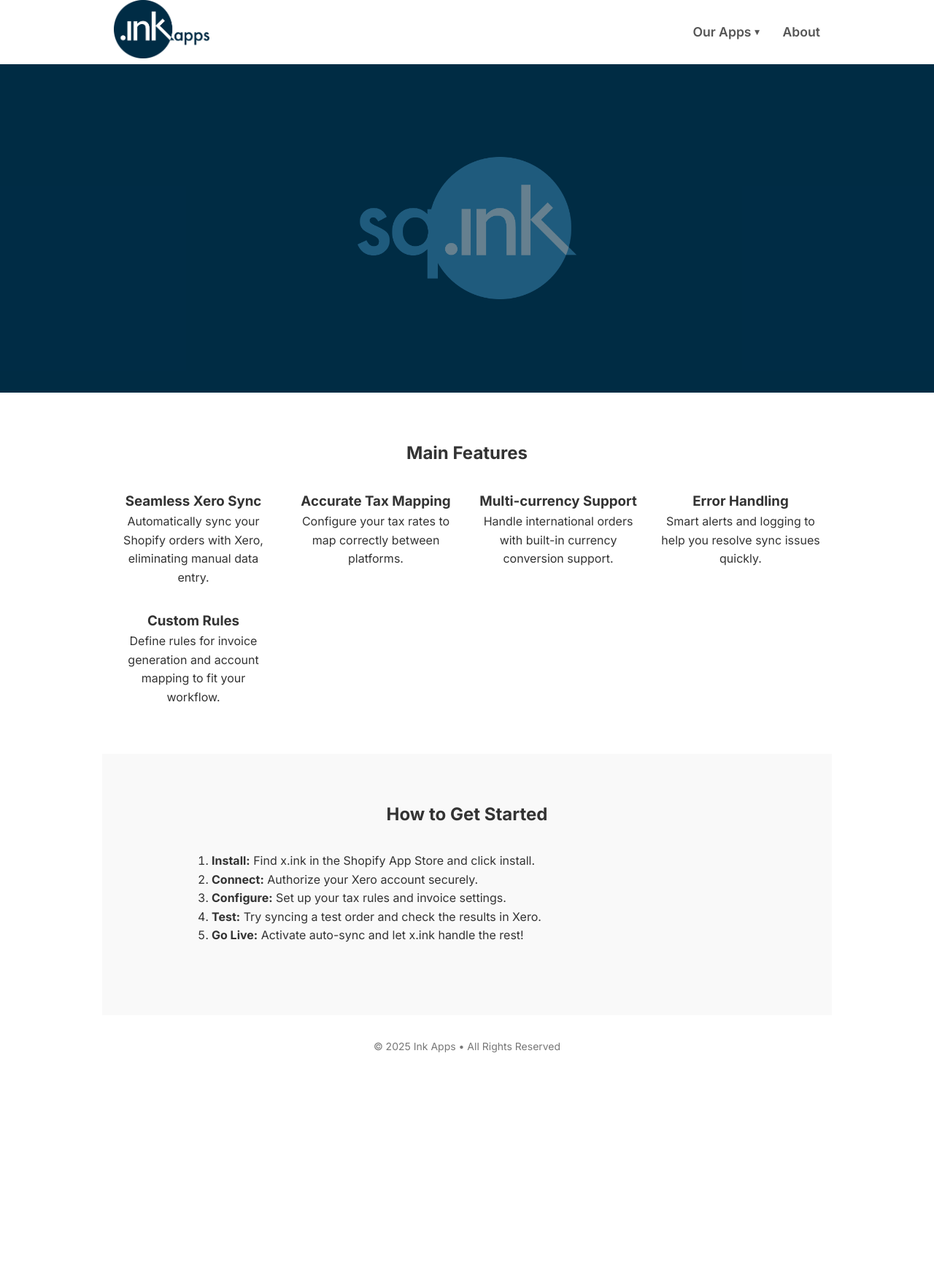
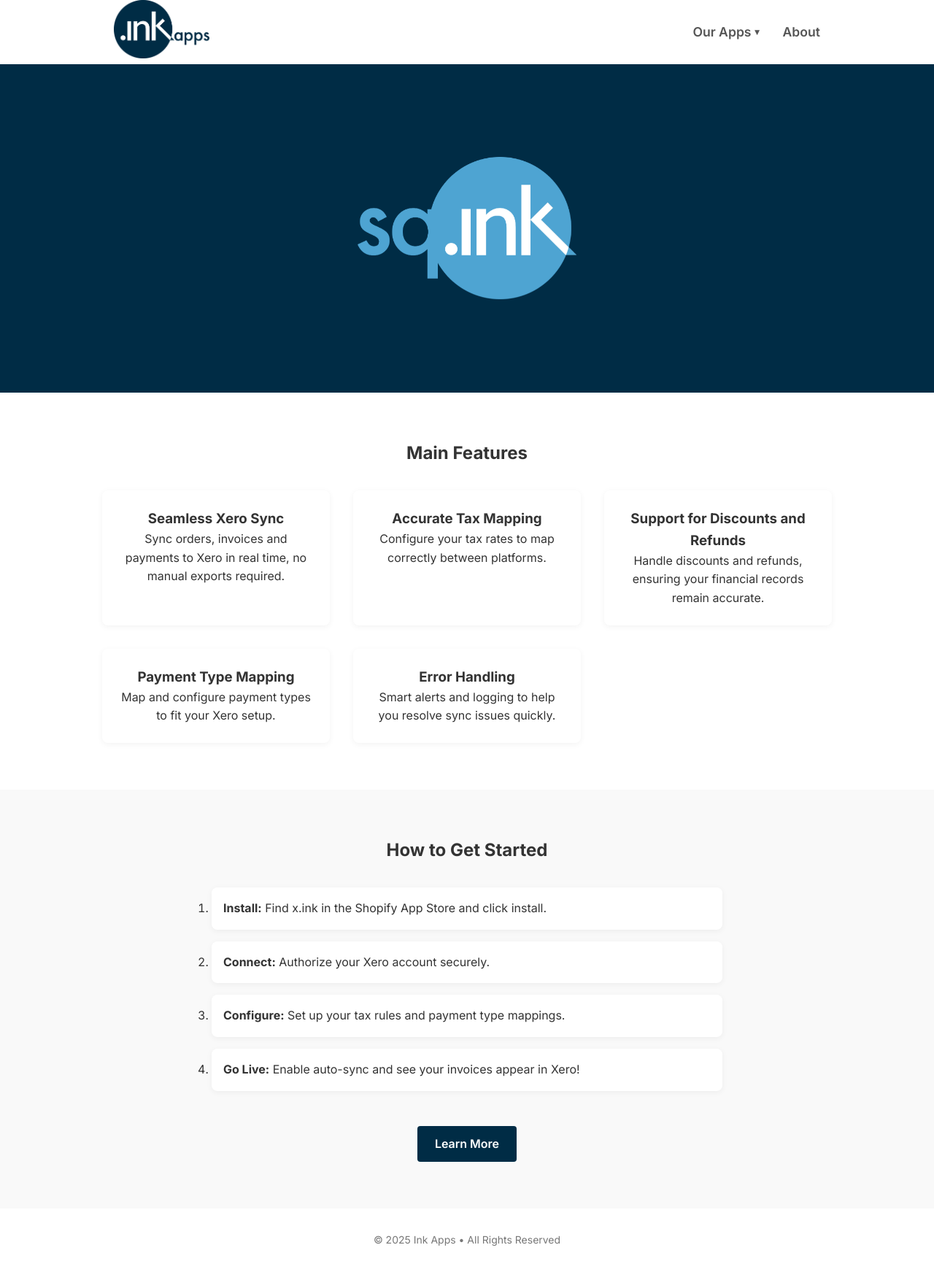
Before and after one commit to ink-apps/ink-apps.github.io, a Jekyll site: the page built from xink/index.html, in a window 1280 px wide. Shown: the whole page at 73% size. Built offline with Jekyll 4.4.1, drawn with Linux system fonts in a browser that asks for light colours; before the commit the page ends 1477 px from its top, so only the background shows below that.

Commit message:
Finalise layout of the xink project page.

```diff
--- a/_layouts/default.html
+++ b/_layouts/default.html
@@ -23,9 +23,9 @@
     </head>
     <body>
         <header class="container" data-aos="fade-down">
-            <div class="logo">
+            <a class="logo" href="/">
                 <img src="/images/logo.png" alt="Ink Apps Logo" />
-            </div>
+            </a>
             <nav>
                 <ul>
                     <li class="dropdown">
--- a/styles/styles.css
+++ b/styles/styles.css
@@ -277,3 +277,90 @@
     font-size: 0.875rem;
     color: #777;
 }
+
+.xink-hero {
+    min-height: 50vh;
+    background: var(--brand-color);
+    display: flex;
+    align-items: center;
+    justify-content: center;
+}
+
+.xink-hero img {
+    max-width: 300px;
+    height: auto;
+    transform: translateY(20px);
+    opacity: 0;
+    animation: fadeInUp 0.8s ease forwards;
+}
+
+.features {
+    padding: 4rem 1rem;
+    text-align: center;
+}
+
+.features-grid {
+    display: grid;
+    grid-template-columns: repeat(auto-fit, minmax(280px, 1fr));
+    gap: 2rem;
+    margin-top: 2rem;
+    max-width: 1000px;
+    margin-left: auto;
+    margin-right: auto;
+}
+
+/* Add a media query to ensure max 3 columns */
+@media (min-width: 1200px) {
+    .features-grid {
+        grid-template-columns: repeat(3, 1fr);
+    }
+}
+
+.feature-card {
+    padding: 1.5rem;
+    background: #fff;
+    border-radius: 8px;
+    box-shadow: 0 2px 8px rgba(0, 0, 0, 0.05);
+    transition: transform 0.3s ease;
+}
+
+.feature-card:hover {
+    transform: translateY(-5px);
+}
+
+.getting-started {
+    padding: 4rem 1rem;
+    background: #f9f9f9;
+    text-align: center;
+}
+
+.getting-started ol {
+    max-width: 700px;
+    margin: 2rem auto;
+    text-align: left;
+}
+
+.getting-started li {
+    margin-bottom: 1rem;
+    padding: 1rem;
+    background: #fff;
+    border-radius: 8px;
+    box-shadow: 0 2px 8px rgba(0, 0, 0, 0.05);
+}
+
+/* Animation Keyframes */
+@keyframes fadeInUp {
+    from {
+        transform: translateY(20px);
+        opacity: 0;
+    }
+    to {
+        transform: translateY(0);
+        opacity: 1;
+    }
+}
+
+.getting-started .cta-button {
+    margin-top: 3rem;
+    text-align: center;
+}
--- a/xink/index.html
+++ b/xink/index.html
@@ -3,90 +3,65 @@
 layout: default
 ---
 
-<section
-    class="hero"
-    style="
-        min-height: 50vh;
-        background: #002c45;
-        display: flex;
-        align-items: center;
-        justify-content: center;
-    "
->
-    <img
-        src="/images/xink-logo.png"
-        alt="x.ink Logo"
-        style="max-width: 300px; height: auto"
-    />
+<section class="xink-hero">
+    <img src="/images/xink-logo.png" alt="x.ink Logo" data-aos="fade-up" />
 </section>
 
-<section class="container" style="padding: 4rem 1rem; text-align: center">
-    <h2>Main Features</h2>
-    <div
-        style="
-            display: grid;
-            grid-template-columns: repeat(auto-fit, minmax(200px, 1fr));
-            gap: 2rem;
-            margin-top: 2rem;
-        "
-    >
-        <div>
+<section class="features">
+    <h2 data-aos="fade-down">Main Features</h2>
+    <div class="features-grid">
+        <div class="feature-card" data-aos="fade-up" data-aos-delay="100">
             <h3>Seamless Xero Sync</h3>
             <p>
-                Automatically sync your Shopify orders with Xero, eliminating
-                manual data entry.
+                Sync orders, invoices and payments to Xero in real time, no
+                manual exports required.
             </p>
         </div>
-        <div>
+        <div class="feature-card" data-aos="fade-up" data-aos-delay="200">
             <h3>Accurate Tax Mapping</h3>
             <p>Configure your tax rates to map correctly between platforms.</p>
         </div>
-        <div>
-            <h3>Multi-currency Support</h3>
+        <div class="feature-card" data-aos="fade-up" data-aos-delay="300">
+            <h3>Support for Discounts and Refunds</h3>
             <p>
-                Handle international orders with built-in currency conversion
-                support.
+                Handle discounts and refunds, ensuring your financial records
+                remain accurate.
             </p>
         </div>
-        <div>
+        <div class="feature-card" data-aos="fade-up" data-aos-delay="500">
+            <h3>Payment Type Mapping</h3>
+            <p>Map and configure payment types to fit your Xero setup.</p>
+        </div>
+        <div class="feature-card" data-aos="fade-up" data-aos-delay="400">
             <h3>Error Handling</h3>
             <p>
                 Smart alerts and logging to help you resolve sync issues
                 quickly.
             </p>
         </div>
-        <div>
-            <h3>Custom Rules</h3>
-            <p>
-                Define rules for invoice generation and account mapping to fit
-                your workflow.
-            </p>
-        </div>
     </div>
 </section>
 
-<section
-    class="container"
-    style="padding: 4rem 1rem; background: #f9f9f9; text-align: center"
->
-    <h2>How to Get Started</h2>
-    <ol style="max-width: 700px; margin: 2rem auto; text-align: left">
-        <li>
+<section class="getting-started">
+    <h2 data-aos="fade-down">How to Get Started</h2>
+    <ol>
+        <li data-aos="fade-left" data-aos-delay="100">
             <strong>Install:</strong> Find x.ink in the Shopify App Store and
             click install.
         </li>
-        <li><strong>Connect:</strong> Authorize your Xero account securely.</li>
-        <li>
-            <strong>Configure:</strong> Set up your tax rules and invoice
-            settings.
+        <li data-aos="fade-left" data-aos-delay="200">
+            <strong>Connect:</strong> Authorize your Xero account securely.
         </li>
-        <li>
-            <strong>Test:</strong> Try syncing a test order and check the
-            results in Xero.
+        <li data-aos="fade-left" data-aos-delay="300">
+            <strong>Configure:</strong> Set up your tax rules and payment type
+            mappings.
         </li>
-        <li>
-            <strong>Go Live:</strong> Activate auto-sync and let x.ink handle
-            the rest!
+        <li data-aos="fade-left" data-aos-delay="400">
+            <strong>Go Live:</strong> Enable auto-sync and see your invoices
+            appear in Xero!
         </li>
     </ol>
+    <div class="cta-button" data-aos="fade-up" data-aos-delay="600">
+        <a href="/xink/getting-started" class="btn">Learn More</a>
+    </div>
 </section>
```
Also changed, not shown: 3 other files.
